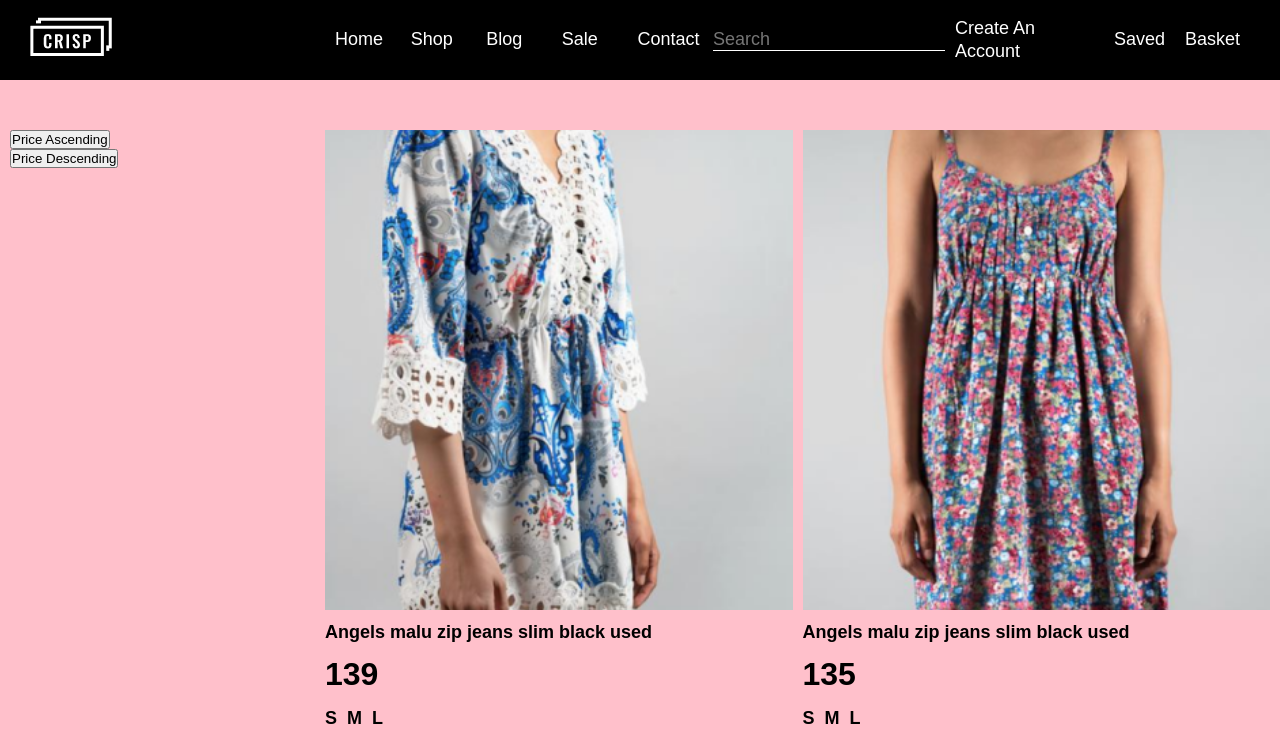
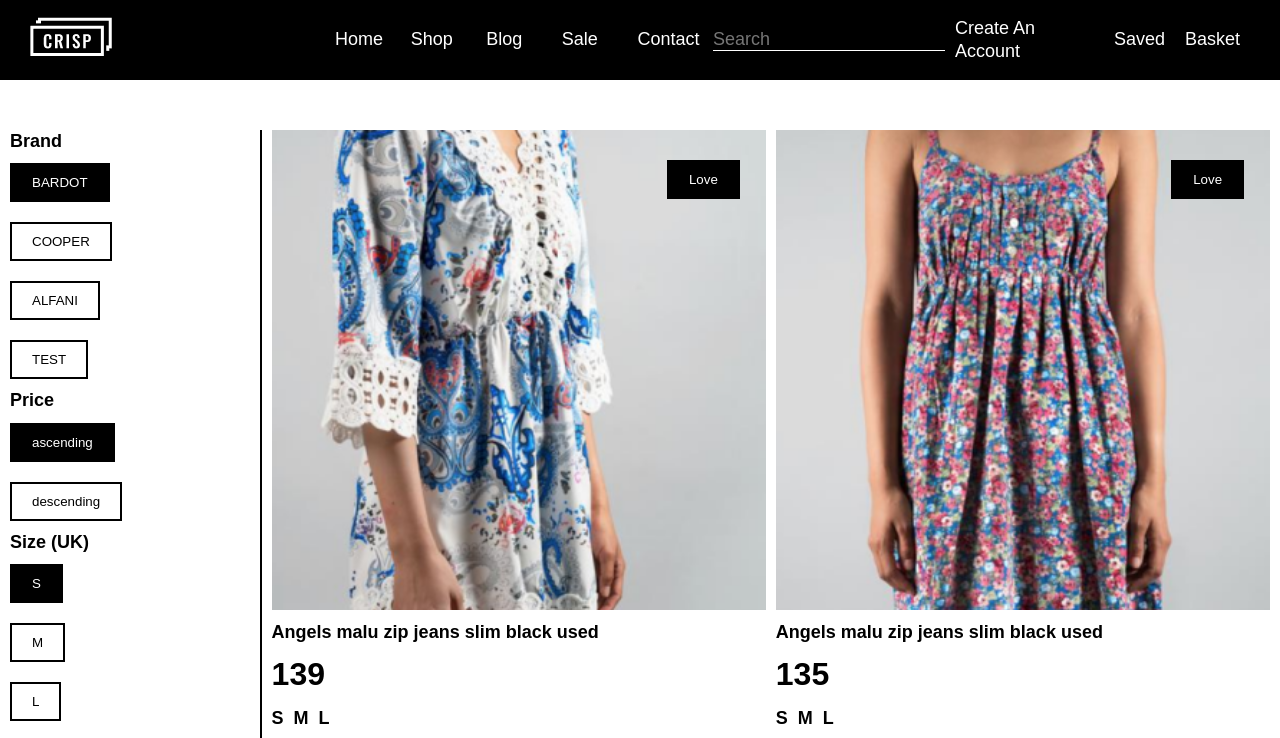
Before and after one commit to pmita/-e-React, a React (Create React App) app: page /shop in a window 1280 px wide. Shown: the top 738 px of the page. Built offline with nearby package versions, Linux system fonts and the light colour scheme.

Commit message:
Feat/Redux added, shop page configured

```diff
--- a/src/actions/index.js
+++ b/src/actions/index.js
@@ -1,10 +1,28 @@
-export const filterAscPrice = () => {
+// filtering actions
+export const filterByPrice = filterOption => {
     return {
-        type : 'FILTER_ASC_PRICE'
+        type : 'FILTER_BY_PRICE',
+        payload : filterOption
     };
 };
-export const filterDescPrice = () => {
+
+export const filterBySize = filterOption => {
     return {
-        type : 'FILTER_DESC_PRICE'
+        type : 'FILTER_BY_SIZE',
+        payload : filterOption
     };
 };
+
+export const filterByBrand = filterOption => {
+    return {
+        type : 'FILTER_BY_BRAND',
+        payload : filterOption
+    };
+};
+
+// favourites actions
+export const addToFavourites = () => {
+    return {
+        type : 'ADD_TO_FAVOURITES'
+    };
+};
--- a/src/assets/data/mockData.js
+++ b/src/assets/data/mockData.js
@@ -147,7 +147,7 @@ const womenData = [
     {
         title : 'Angels malu zip jeans slim black used',
         price : 139.00,
-        brand : 'COPER',
+        brand : 'COOPER',
         details : 'Cool off this summer in the Mini Ruffle Smocked Tank Top from our very own LA Hearts. This tank features a smocked body, adjustable straps, scoop neckline, ruffled hems, and a cropped fit.',
         advantages : [
             'Smocked body',
--- a/src/pages/Shop/component.js
+++ b/src/pages/Shop/component.js
@@ -1,17 +1,33 @@
 /* eslint-disable no-unused-vars */
 import React from 'react';
-import './style.scss';
+import style from './style.module.scss';
 import { useSelector, useDispatch } from 'react-redux'; // import redux for state
-import { filterAscPrice, filterDescPrice } from '../../actions';
+import { filterByPrice, filterBySize, filterByBrand } from '../../actions';
 // import our components
 import ProductItem from '../../shared/ProductItem/component';
 
 const ShopPage = () => {
-    // locally bind redux state to component
-    const products = useSelector(state => state.womenProducts.products);
+    // state from Redux
+    const products = useSelector(state => state.womenProducts.productsFiltered);
+    const dispatch = useDispatch();
 
-    // set our dispatch
-    const dispatch = useDispatch();
+    // product filter variables
+    const brandFilters = [
+        {brand : 'BARDOT', active : true},
+        {brand : 'COOPER', active : false},
+        {brand : 'ALFANI', active : false},
+        {brand : 'TEST', active : false},
+    ]
+    const priceFilters = [
+        {price : 'ascending', active : true},
+        {price : 'descending', active : false},
+    ]
+    const sizeFilters = [
+        {size : 'S', active : true},
+        {size : 'M', active : false},
+        {size : 'L', active : false},
+        {size : 'XL', active : false},
+    ]
 
     const renderProductItems = products.map(item => {
         return (
@@ -30,12 +46,49 @@ const ShopPage = () => {
         );
     });
     return(
-        <section className='shopProducts_section'>
-            <div className='shopProducts_left'>
-                <button onClick={() => dispatch(filterAscPrice())}>Price Ascending</button>
-                <button onClick={() => dispatch(filterDescPrice())}>Price Descending</button>
+        <section className={style.shopProducts_section}>
+            <div className={style.shopProducts_left}>
+                <div className={style.productsFilters}>
+                    <h4>Brand</h4>
+                    {brandFilters.map(item => {
+                        return (
+                            <button
+                                className={item.active ? `${style.btn_filter} ${style.active}` : `${style.btn_filter}`}
+                                onClick={() => dispatch(filterByBrand(item.brand))}
+                            >
+                                {item.brand}
+                            </button>
+                        );
+                    })}
+                </div>
+                <div className={style.productsFilters}>
+                    <h4>Price</h4>
+                    {priceFilters.map(item => {
+                        return (
+                            <button
+                                className={item.active ? `${style.btn_filter} ${style.active}` : `${style.btn_filter}`}
+                                onClick={() => dispatch(filterByPrice(item.price))}
+                            >
+                                {item.price}
+                            </button>
+                        );
+                    })}
+                </div>
+                <div className={style.productsFilters}>
+                    <h4>Size (UK)</h4>
+                    {sizeFilters.map(item => {
+                        return (
+                            <button
+                                className={item.active ? `${style.btn_filter} ${style.active}` : `${style.btn_filter}`}
+                                onClick={() => dispatch(filterBySize(item.size))}
+                            >
+                                {item.size}
+                            </button>
+                        );
+                    })}
+                </div>
             </div>
-            <div className='shopProducts_right'>
+            <div className={style.shopProducts_right}>
                 {renderProductItems}
             </div>
         </section>
--- /dev/null
+++ b/src/pages/Shop/style.module.scss
@@ -0,0 +1,53 @@
+@import '../../assets/styles/variables';
+@import '../../assets/styles/mixins';
+@import '../../assets/styles/global';
+
+.shopProducts_section{
+    min-height: 100vh;
+    width: 100%;
+    padding: 5rem 1rem;
+    @include flex(row, center, flex-start);
+}
+
+.shopProducts_right{
+    flex: 4;
+    display:grid;
+    grid-template-columns: repeat(auto-fit, minmax(350px, 1fr));
+    grid-auto-rows: minmax(550px, 600px);
+    gap: 1rem;
+}
+
+.shopProducts_left{
+    flex: 1;
+    align-self: stretch;
+    @include flex(column, flex-start, flex-start);
+    border-right: 2px solid $black;
+    margin-right: 1rem;
+    .productsFilters{
+        width: 100%;
+        @include flex(column, flex-start, flex-start);
+        .btn_filter{
+            margin: 1rem 0;
+            padding: 1rem 2rem;
+            outline: none;
+            border: 2px solid $black;
+            background: $white;
+            color: $black;
+            transition: $transition;
+            cursor: pointer;
+            &:hover{
+                color: $white;
+                background: $black;
+            }
+            &.active{
+                border: 2px solid $black;
+                background: $black;
+                color: $white;
+                &:hover{
+                    color: $black;
+                    background: $white;
+                }
+            }
+        }
+    }
+}
--- a/src/pages/Shop/style.scss
+++ /dev/null
@@ -1,24 +0,0 @@
-@import '../../assets/styles/variables';
-@import '../../assets/styles/mixins';
-@import '../../assets/styles/global';
-
-.shopProducts_section{
-    min-height: 100vh;
-    width: 100%;
-    padding: 5rem 1rem;
-    @include flex(row, center, flex-start);
-    background: pink;
-}
-
-.shopProducts_right{
-    flex: 3;
-    display:grid;
-    grid-template-columns: repeat(auto-fit, minmax(350px, 1fr));
-    grid-auto-rows: minmax(550px, 600px);
-    gap: 1rem;
-}
-
-.shopProducts_left{
-    flex: 1;
-    @include flex(column, flex-start, flex-start);
-}
--- a/src/reducers/womenProducts.js
+++ b/src/reducers/womenProducts.js
@@ -3,20 +3,25 @@ import mockData from '../assets/data/mockData';
 
 let initialState = {
     products : mockData,
+    productsFiltered : mockData
 }
 
 const womenProductsReducer = (state = initialState, action) => {
     switch (action.type){
-        case 'FILTER_ASC_PRICE' :
-            const ascendingProducts = state.products.slice().sort((a,b) => {
-                return a.price - b.price;
-            });
-            return {...state, products : ascendingProducts};
-        case 'FILTER_DESC_PRICE' :
-            const descendingProducts = state.products.slice().sort((a,b) => {
-                return b.price - a.price;
-            });
-            return {...state, products : descendingProducts};
+        case 'FILTER_BY_PRICE':
+            let productsInNewOrder ;
+            if (action.payload === 'ascending'){
+                productsInNewOrder = state.products.slice().sort((a,b) => a.price - b.price);
+            } else if (action.payload === 'descending'){
+                productsInNewOrder = state.products.slice().sort((a,b) => b.price - a.price );
+            }
+            return {...state, productsFiltered : productsInNewOrder}
+        case 'FILTER_BY_SIZE':
+            const productsInNewOrderTwo = state.products.slice().filter(item => item.sizes.includes(action.payload))
+            return {...state, productsFiltered : productsInNewOrderTwo}
+        case 'FILTER_BY_BRAND':
+            const productFilteredByBrand = state.products.slice().filter(item => item.brand === action.payload);
+            return {...state, productsFiltered : productFilteredByBrand}
         default :
             return {...state};
     }
--- a/src/shared/ProductItem/component.js
+++ b/src/shared/ProductItem/component.js
@@ -25,6 +25,7 @@ const ProductItem = ({
                     );
                 })}
             </ul>
+            <button>Love</button>
         </div>
     );
 }
--- a/src/shared/ProductItem/style.scss
+++ b/src/shared/ProductItem/style.scss
@@ -6,6 +6,7 @@
     width: 100%;
     height: 100%;
     @include flex(column, space-between, flex-start);
+    position: relative;
     img{
         height: 80%;
         width: 100%;
@@ -18,4 +19,19 @@
             font-weight: 800;
         }
     }
+    button{
+        position: absolute;
+        top: 5%;
+        left: 80%;
+        padding: 1rem 2rem;
+        border: 2px solid $black;
+        background: $black;
+        color: $white;
+        transition: $transition;
+        cursor: pointer;
+        &:hover{
+            background: $white;
+            color: $black;
+        }
+    }
 }
```
